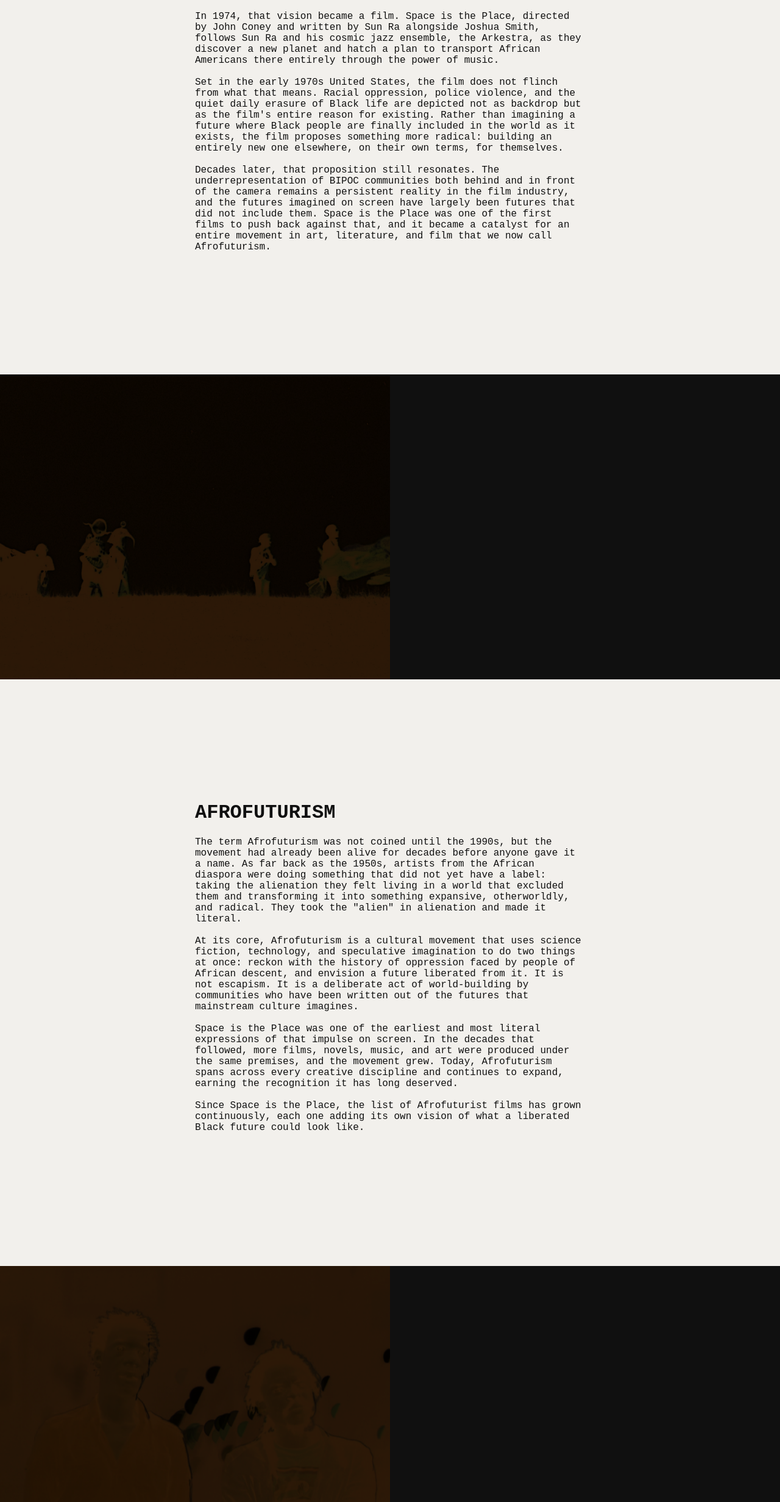
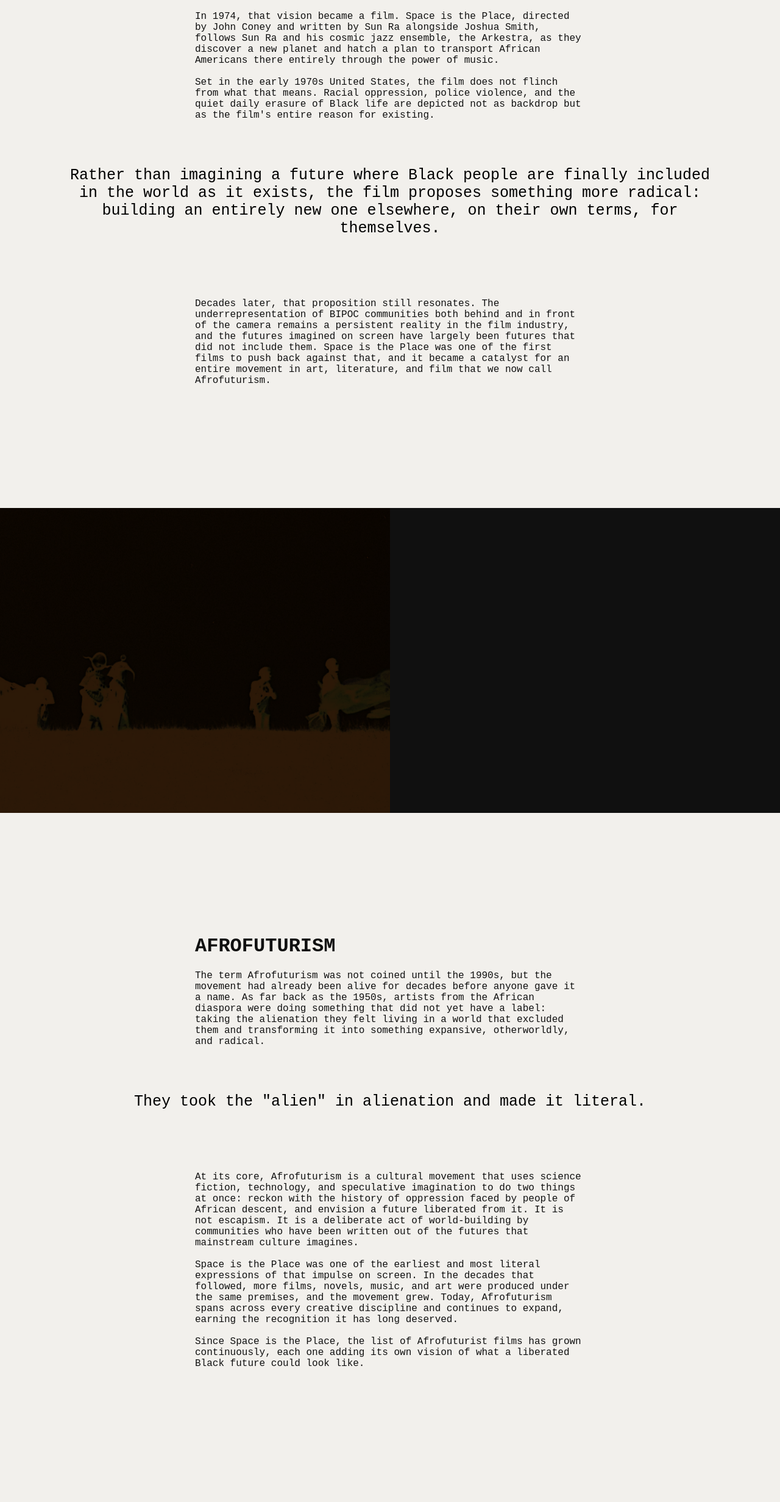
Before and after one commit to carlosuwono/carlosuwono.github.io, a plain HTML site: page index.html in a window 1280 px wide. Shown: the part 1781-4244 px from the top of the page at 61% size. Drawn offline with Linux system fonts and the light colour scheme; a web font is replaced by a local one.

Commit message:
added a pullquote

```diff
--- a/index.html
+++ b/index.html
@@ -79,10 +79,15 @@
                 Americans there entirely through the power of music.<br>
                 <br>
                 Set in the early 1970s United States, the film does not flinch from what that means. Racial oppression, police violence, and the
-                quiet daily erasure of Black life are depicted not as backdrop but as the film's entire reason for existing. Rather than imagining
-                a future where Black people are finally included in the world as it exists, the film proposes something more radical: building an
-                entirely new one elsewhere, on their own terms, for themselves.<br>
-                <br>
+                quiet daily erasure of Black life are depicted not as backdrop but as the film's entire reason for existing. <br>
+            </p>
+        </div>
+        <div class="mediumfont aligncenter padded marginside">
+            Rather than imagining a future where Black people are finally included in the world as it exists, the film proposes something more
+            radical: building an entirely new one elsewhere, on their own terms, for themselves.
+        </div>
+        <div class="half centered">
+            <p class="black">
                 Decades later, that proposition still resonates. The underrepresentation of BIPOC communities both behind and in front of the
                 camera remains a persistent reality in the film industry, and the futures imagined on screen have largely been futures that did
                 not include them. Space is the Place was one of the first films to push back against that, and it became a catalyst for an entire
@@ -129,9 +134,14 @@
             <p class="black">
                 The term Afrofuturism was not coined until the 1990s, but the movement had already been alive for decades before anyone gave it a name.
                 As far back as the 1950s, artists from the African diaspora were doing something that did not yet have a label: taking the alienation
-                they felt living in a world that excluded them and transforming it into something expansive, otherworldly, and radical. They took the
-                "alien" in alienation and made it literal.<br>
-                <br>
+                they felt living in a world that excluded them and transforming it into something expansive, otherworldly, and radical.
+             </p>
+        </div>
+        <div class="mediumfont aligncenter padded marginside">
+            They took the "alien" in alienation and made it literal.
+        </div>
+        <div class="half centered">
+            <p class="black">
                 At its core, Afrofuturism is a cultural movement that uses science fiction, technology, and speculative imagination to do two things
                 at once: reckon with the history of oppression faced by people of African descent, and envision a future liberated from it.
                 It is not escapism. It is a deliberate act of world-building by communities who have been written out of the futures that mainstream
--- a/style.css
+++ b/style.css
@@ -281,3 +281,6 @@ div.medmarginbot {margin-bottom: 100px;}
 
 div.moviedesc {padding-right: 2em;
 padding-left: 0.5em;}
+
+div.marginside {margin-left: 75px;
+margin-right: 75px;}
```
